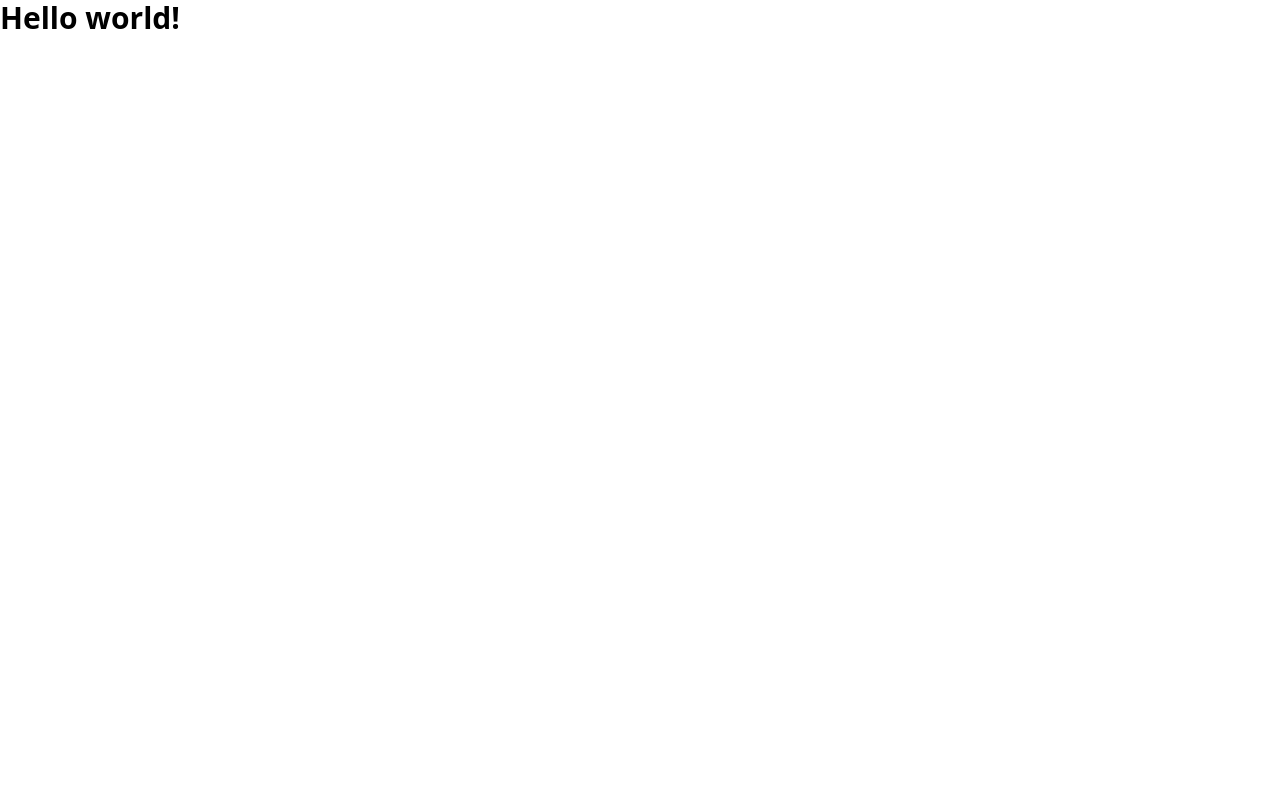
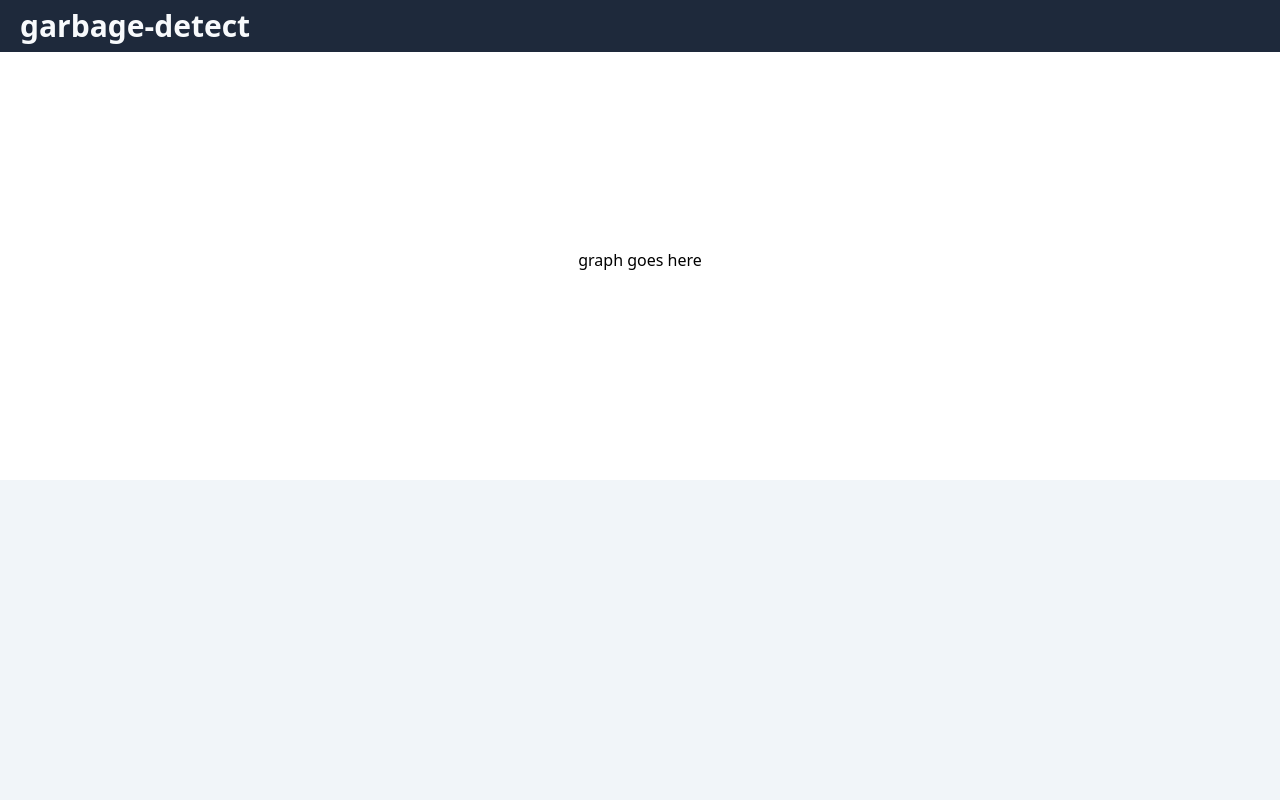
Before and after one commit to dogshadow272/Garbage-Detector, a plain HTML site: page src/index.html in a window 1280 px wide. Drawn offline with Linux system fonts and the light colour scheme.

Commit message:
Scaffold UI

```diff
--- a/src/index.html
+++ b/src/index.html
@@ -1,5 +1,5 @@
 <!DOCTYPE html>
-<html lang="en">
+<html lang="en" class="h-full">
 
 <head>
     <meta charset="UTF-8">
@@ -9,8 +9,16 @@
     <title>Garbage Detect</title>
 </head>
 
-<body>
-    <h1 class="text-3xl font-bold"> Hello world! </h1>
+<body class="flex flex-col justify-between h-full">
+    <header class="text-3xl font-bold text-slate-50 bg-slate-800 py-2 pl-5">garbage-detect</header>
+    <div class="h-9 text-center">graph goes here</div>
+    <div class="bg-slate-100 grid grid-cols-6 h-80">
+        <div class="flex "></div>
+    </div>
+
+    <script>
+        let binData = '{{ bin_data }}';
+    </script>
 </body>
 
 </html>
```
Also changed, not shown: src/compiled-styles.css.
